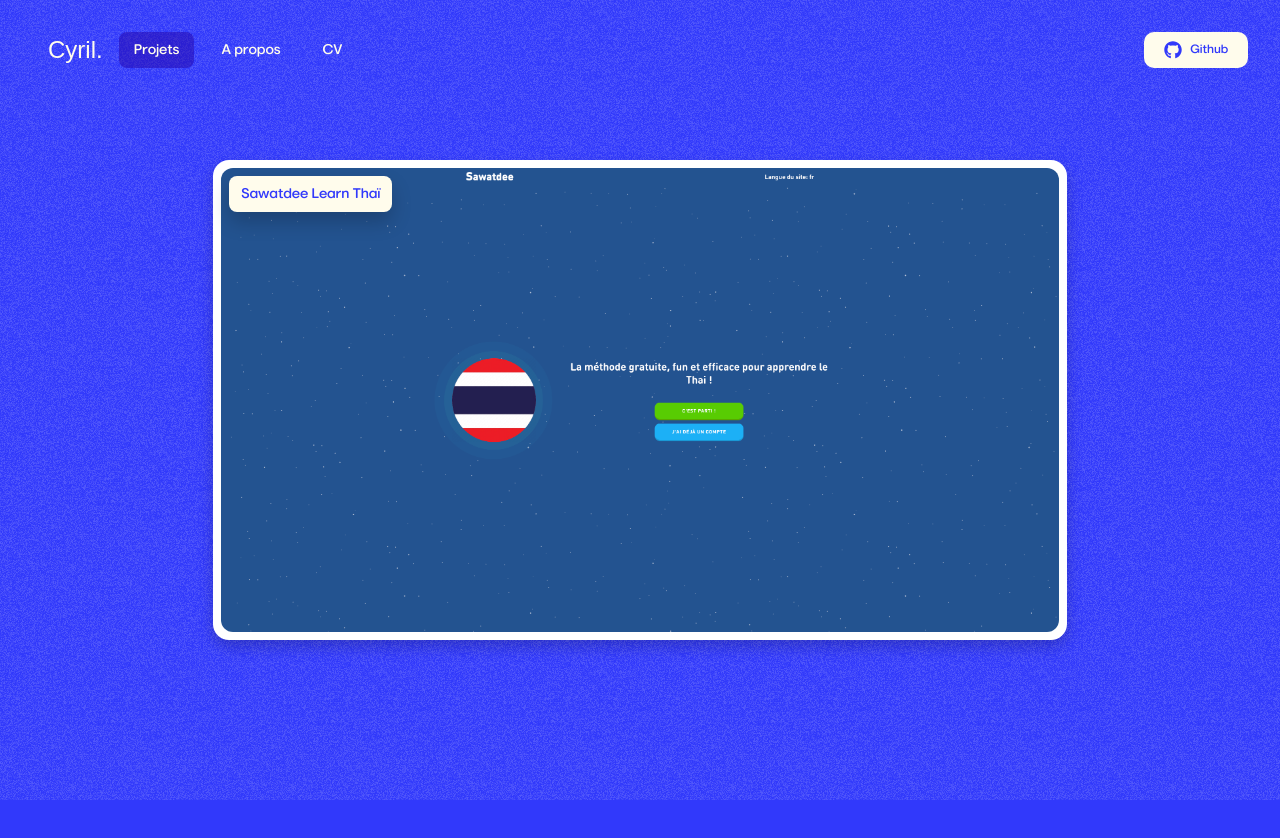
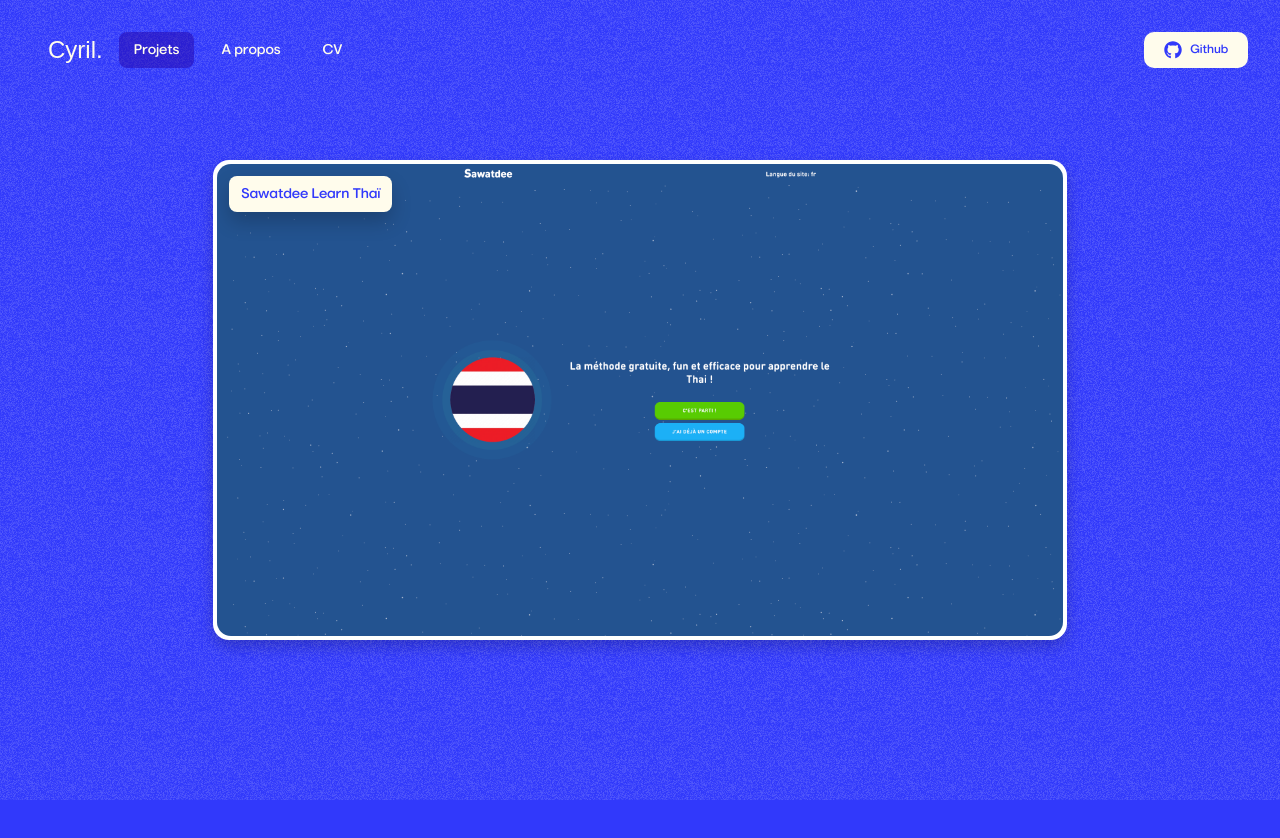
Before and after one commit to Cyril-vtn/portfolio, a Next.js app: page / in a window 1280 px wide. Shown: the top 838 px of the page. Built offline with nearby package versions, Linux system fonts and the light colour scheme; a web font is replaced by a local one.

Commit message:
refactor: Update Card component layout and styles

```diff
--- a/app/components/Card.tsx
+++ b/app/components/Card.tsx
@@ -115,7 +115,7 @@ const CardComponent = forwardRef<HTMLDivElement, CardComponentProps>(
                 src={card.poster_link}
                 alt={card.title}
                 layout="fill"
-                className="object-cover relative rounded-[20px] p-2"
+                className="object-cover relative rounded-[18px] p-1"
               />
               {/* Vidéo */}
               {/* <video
```
